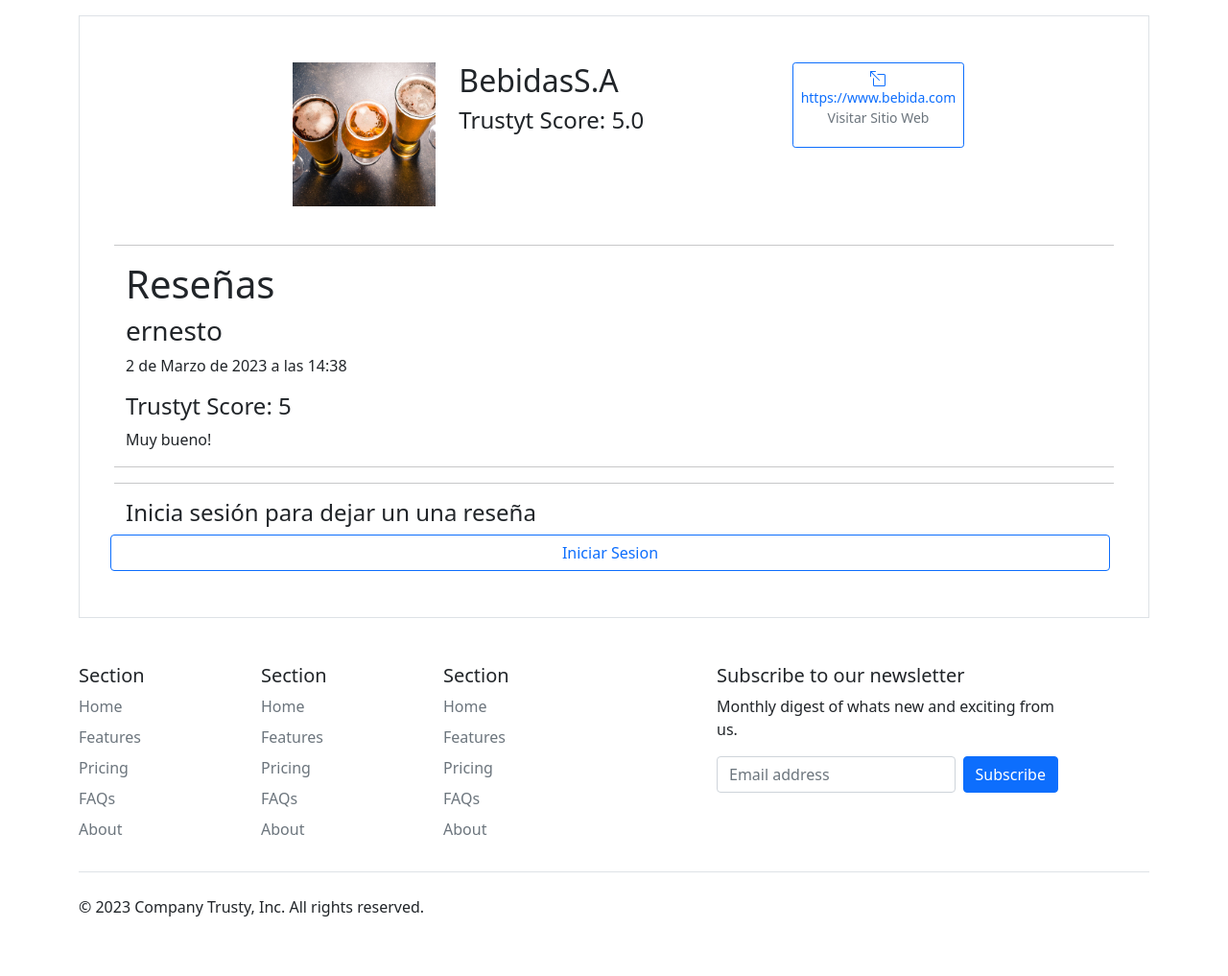
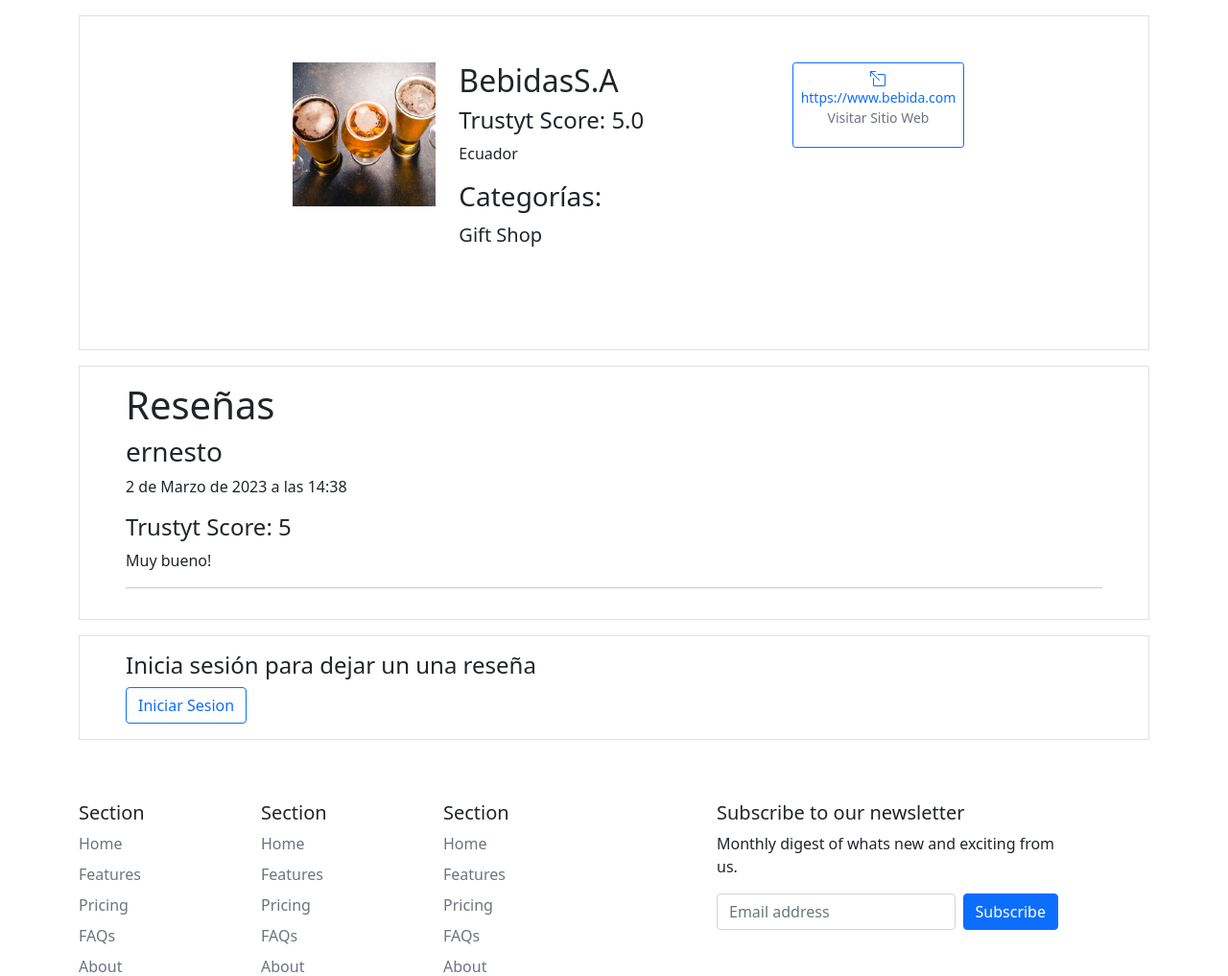
Before and after one commit to xavicci/trustytcode, a Django app: page /review/3 in a window 1280 px wide. Shown: the part 89-1106 px from the top of the page at 96% size. Before the commit the page ends 1044 px from the top, so only its background shows below. Run offline with Django 4.2, Linux system fonts and the light colour scheme; data comes from the database, SQL or seed files in the repository; both versions use the stored data as it was after the commit; parts of the project's set-up code (start-up, migrations or seed data) failed here and were passed over; some libraries are stand-ins or nearby versions.

Commit message:
Company detail template

```diff
--- a/templates/review_company.html
+++ b/templates/review_company.html
@@ -10,7 +10,15 @@
         <div class="col-lg-4 col-md-4 col-sm-4 col-4">
             <h2>{{ company.name }}</h2>
             <h4>Trustyt Score: {{ company|average_review_rate }} </h4>
-
+            <p>{{ company.country.name  }}</p>
+            <p>
+                <h3>Categorías:</h3>
+                <p class="lead">
+                    {% for c in company.category.all %}
+                        {{ c }}<br>
+                    {% endfor %}
+                </p><br>
+            </p>
         </div>
         <div class="col-lg-2 col-md-2 col-sm-2 col-2">
             <a href="{{ company.website }}">
@@ -25,10 +33,11 @@
                     </div>
                 </button>
             </a>
+        </div>
+    </div>
+</div>
 
-            </div>
-               <p><br></p>
-              <hr>
+<div class="container px-4 px-lg-5 border my-3 py-3">
     <h1> Reseñas </h1>
 
     {% for review in company.company_reviews.all %}
@@ -42,7 +51,9 @@
 
     {% endfor %}
 
-              <hr>
+</div>
+
+<div class="container px-4 px-lg-5 border my-3 py-3">
     {% if user.is_authenticated %}
     <h4>Add a review</h4>
     <form action="" method="post">{% csrf_token %}
@@ -54,8 +65,8 @@
 
     <a href="{% url 'login' %}" class="btn btn-outline-primary me-2">Iniciar Sesion</a>
 {% endif%}
+</div>
 
 
 
-    </div>
 {% endblock %}
--- a/trust_app/models.py
+++ b/trust_app/models.py
@@ -1,6 +1,7 @@
 from django.db import models
 from django_countries.fields import CountryField
 from django_project.settings import AUTH_USER_MODEL
+from django.db.models import Avg
 
 
 class Category(models.Model):
@@ -36,9 +37,6 @@
     updated = models.DateTimeField(auto_now=True, verbose_name="Fecha de edición")
     approved_company = models.BooleanField(default=False)
 
-    def average_rating(self):
-        return self.company_reviews.aggregate(Avg('rate'))['rate__avg']
-
 
     class Meta:
         verbose_name = "Empresa"
--- a/trust_app/views.py
+++ b/trust_app/views.py
@@ -7,11 +7,17 @@
 from django.urls import reverse_lazy, reverse
 from .models import Company
 from django.conf import settings
+from django.db.models import Avg
 
 # Create your views here.
 class HomePageView(ListView):
     model = Company
     template_name = "home.html"
+
+    def get_queryset(self):
+        queryset = super().get_queryset().annotate(avg_rating=Avg('company_reviews__rate'))
+        return queryset.filter(approved_company=True).order_by('-avg_rating')
+
 
 
 class CreateCompany(LoginRequiredMixin, CreateView):
```
Also changed, not shown: db.sqlite3. Lines whose indentation alone changed are shown as unchanged.
